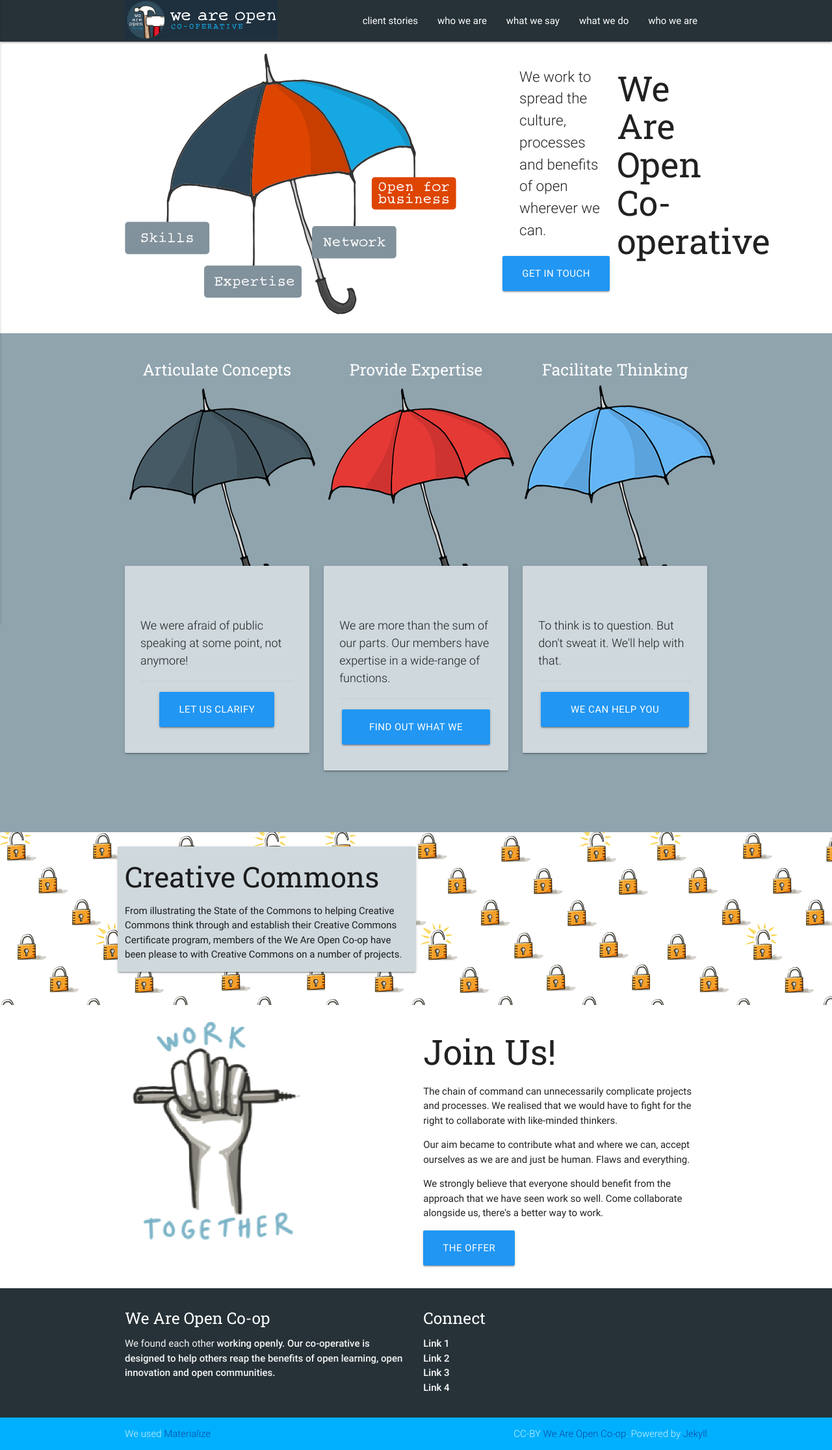
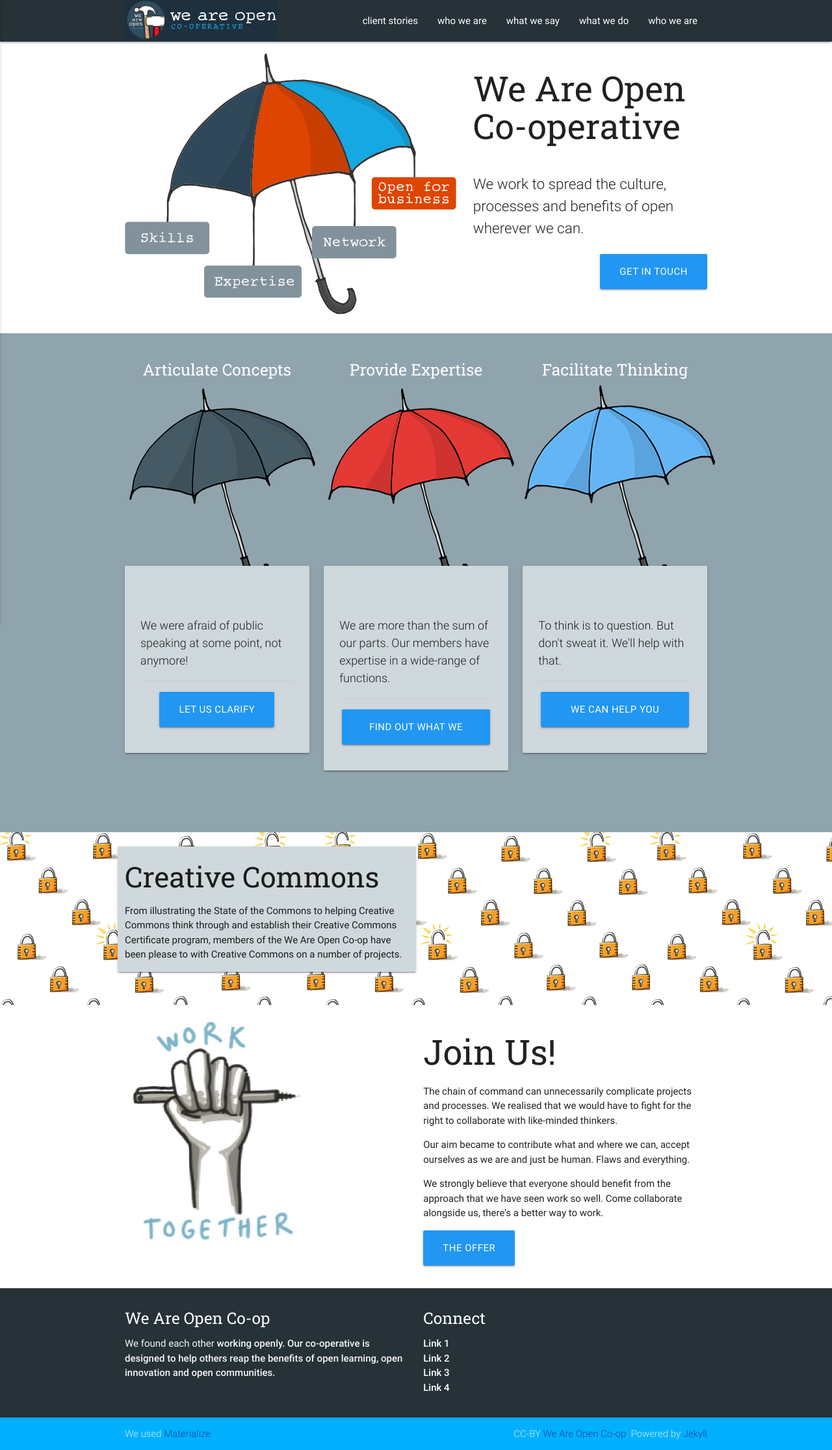
Before and after one commit to weareopen/staging, a Jekyll site: the page built from index.md, in a window 1280 px wide. Shown: the whole page at 65% size. Built offline with Jekyll 4.4.1, drawn with Linux system fonts in a browser that asks for light colours.

Commit message:
update for responsive class

```diff
--- a/_layouts/home.html
+++ b/_layouts/home.html
@@ -4,12 +4,12 @@ layout: default
     <div class="section no-pad-bot" id="index-banner">
         <div class="container header-home">
             <div class="row">
-                <div class="col s7">
+                <div class="col s12 m7">
                   <object data="{{ “/” | relative_url }}assets/images/open-for-business.svg" type="image/svg+xml"></object>
                 </div>
-                <div class="col s5">
-                  <h2 class="header right col s5">{{ site.title }}</h2>
-                  <div class="header-text col s5 light right">
+                <div class="col s12 m5">
+                  <h2 class="header right">{{ site.title }}</h2>
+                  <div class="header-text light right">
                       {{ content }}
                   </div>
                   <a href="http://materializecss.com/getting-started.html" id="download-button" class="btn-large waves-effect waves-light blue right">Get in touch</a>
```
